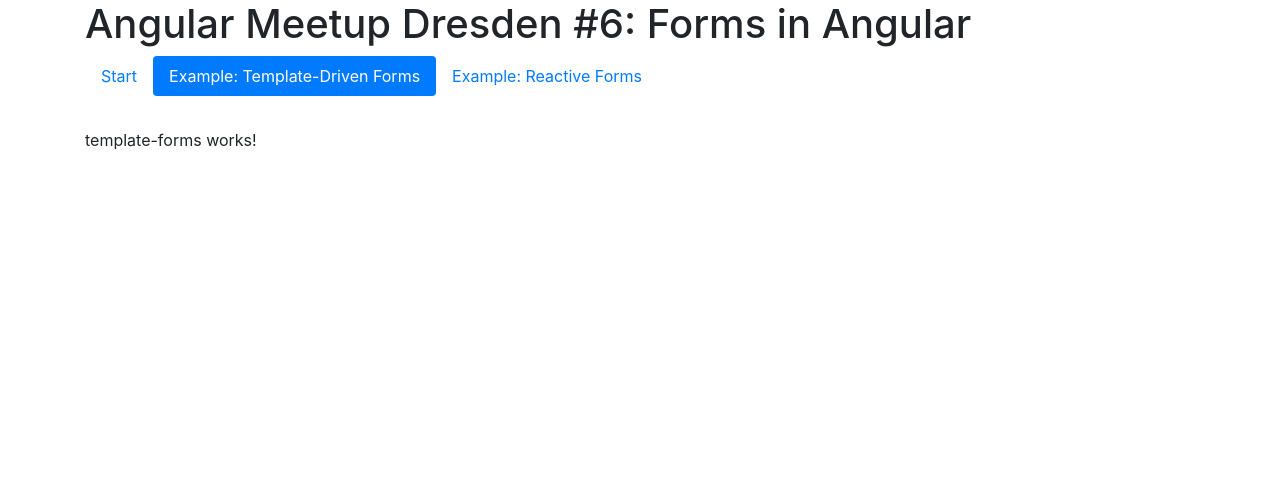
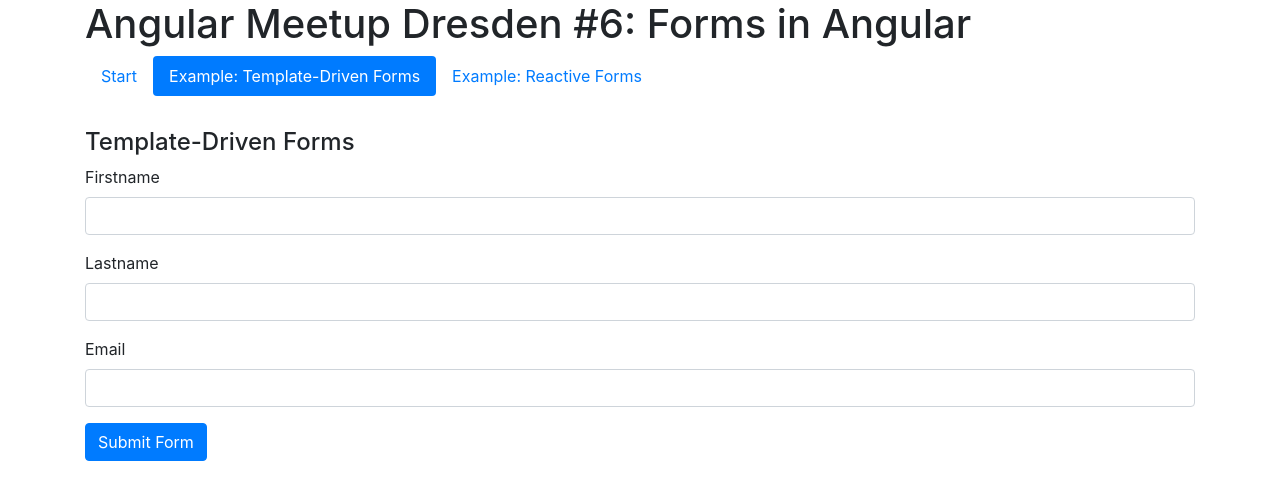
Before and after one commit to gregor-doroschenko/ng-forms-talk, an Angular app: page /template-driven-forms in a window 1280 px wide. Shown: the top 500 px of the page. Built offline with nearby package versions, Linux system fonts and the light colour scheme.

Commit message:
add starting point template

```diff
--- a/src/app/reactive-forms/reactive-forms.component.html
+++ b/src/app/reactive-forms/reactive-forms.component.html
@@ -1,3 +1,20 @@
-<p>
-  reactive-forms works!
-</p>
+<h4>Reactive Forms</h4>
+
+<form>
+  <div class="form-group">
+    <label>Firstname</label>
+    <input type="text" class="form-control">
+  </div>
+  <div class="form-group">
+    <label>Lastname</label>
+    <input type="text" class="form-control">
+  </div>
+  <div class="form-group">
+    <label>Email</label>
+    <input type="text" class="form-control">
+  </div>
+  <div class="form-group">
+    <button type="submit"
+            class="btn btn-primary">Submit Form</button>
+  </div>
+</form>
--- a/src/app/template-forms/template-forms.component.html
+++ b/src/app/template-forms/template-forms.component.html
@@ -1,3 +1,20 @@
-<p>
-  template-forms works!
-</p>
+<h4>Template-Driven Forms</h4>
+
+<form>
+  <div class="form-group">
+    <label>Firstname</label>
+    <input type="text" class="form-control">
+  </div>
+  <div class="form-group">
+    <label>Lastname</label>
+    <input type="text" class="form-control">
+  </div>
+  <div class="form-group">
+    <label>Email</label>
+    <input type="text" class="form-control">
+  </div>
+  <div class="form-group">
+    <button type="submit"
+            class="btn btn-primary">Submit Form</button>
+  </div>
+</form>
```
